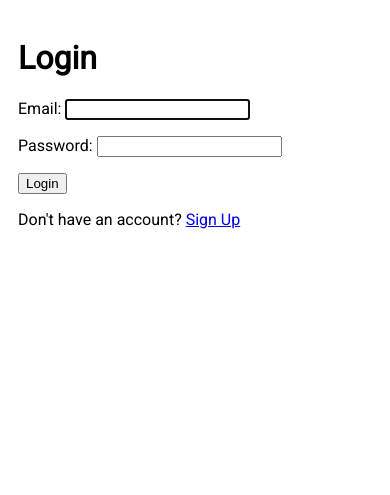
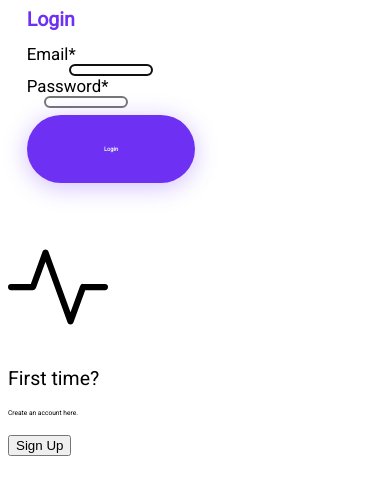
Before and after one commit to RedBrickBurrito/BiorhythmSocialNetwork, a Django app: page /login/ in a window 390 px wide; the page is wider, and only the part inside the window is pictured. Shown: the top 495 px of that part. Run offline with Django 4.2, Linux system fonts and the light colour scheme; some libraries are stand-ins or nearby versions.

Commit message:
BSN-2 Added Login Style

```diff
--- /dev/null
+++ b/static/css/login.css
@@ -0,0 +1,18 @@
+
+
+
+
+@media screen and (max-width: 800px) {
+    .formSignUp, .formLogin {
+      width: 100%;
+      font-size: 2vh;
+    }
+  }
+
+#id_password {
+    color: #231773;
+    font-size: 1.5vw;
+    border-radius: 9px;
+    border-style: solid;
+    font-weight: 400;
+}
--- a/user/templates/user/login.html
+++ b/user/templates/user/login.html
@@ -1,5 +1,6 @@
+{% load static %} {% load crispy_forms_tags %}
 <html>
-<head>
+  <head>
     <title>Login</title>
     <meta charset="utf-8" />
     <meta
@@ -10,20 +11,97 @@
       href="https://fonts.googleapis.com/css2?family=Material+Icons"
       rel="stylesheet"
     />
-    <link rel="preconnect" href="https://fonts.googleapis.com">
-    <link rel="preconnect" href="https://fonts.gstatic.com" crossorigin>
-    <link href="https://fonts.googleapis.com/css2?family=Roboto&display=swap" rel="stylesheet">
-</head>
-<body style="font-family: Roboto;">
-    <div style="width: 450px;  margin: 0 auto; padding: 10px;">
-    <h1>Login</h1>
+    <link rel="preconnect" href="https://fonts.googleapis.com" />
+    <link rel="preconnect" href="https://fonts.gstatic.com" crossorigin />
+    <link
+      rel="stylesheet"
+      type="text/css"
+      href="{% static 'css/login.css' %}"
+    />
+    <link
+      href="https://fonts.googleapis.com/css2?family=Roboto&display=swap"
+      rel="stylesheet"
+    />
+    <style>
+      input.textInput {
+        color: #231773;
+        font-size: 1.5vw;
+        border-radius: 9px;
+        border-style: solid;
+        font-weight: 400;
+      }
+      #id_username {
+        margin-left: 12%;
+      }
+      #id_password {
+        margin-left: 5%;
+      }
+      .loginButton {
+        align-self: center;
+        margin-top: 2%;
+        align-self: center;
+        text-align: center;
+        border-radius: 34px;
+        border-style: none;
+        width: 20vh;
+        height: 8vh;
+        font-size: 1.5vw;
+        font-family: "Roboto";
+        font-weight: 700;
+        background-color: #6e30f2;
+        color: #ebedf2;
+        cursor: pointer;
+        box-shadow: 0px 4px 25px rgba(81, 0, 255, 0.25);
+        -webkit-transition: all 0.3s;
+        -moz-transition: all 0.3s;
+        transition: all 0.3s;
+      }
+      .loginButton:hover {
+        background-color: #49209f;
+        cursor: pointer;
+      }
+    </style>
+  </head>
+  <body style="font-family: Roboto">
+    <div class="formLogin">
+      <h1
+        style="
+          font-size: 5vw;
+          font-weight: 700;
+          margin-left: 5%;
+          color: #6e30f2;
+        "
+      >
+        Login
+      </h1>
 
-    <form method="POST">
-        {% csrf_token %}
-        {{form.as_p}}
-        <input type="submit" value="Login">
-    </form>
-    <p>Don't have an account? <a href="/signup">Sign Up</a></p>
+      <form style="margin-left: 5%" method="POST">
+        {% csrf_token %} {{form | crispy}}
+        <button class="loginButton" type="submit">Login</button>
+      </form>
     </div>
-</body>
+    <div class="formSignUp">
+      <svg
+        style="margin-top: 10%"
+        xmlns="http://www.w3.org/2000/svg"
+        width="100"
+        height="100"
+        fill="currentColor"
+        class="bi bi-activity"
+        viewBox="0 0 16 16"
+      >
+        <path
+          fill-rule="evenodd"
+          d="M6 2a.5.5 0 0 1 .47.33L10 12.036l1.53-4.208A.5.5 0 0 1 12 7.5h3.5a.5.5 0 0 1 0 1h-3.15l-1.88 5.17a.5.5 0 0 1-.94 0L6 3.964 4.47 8.171A.5.5 0 0 1 4 8.5H.5a.5.5 0 0 1 0-1h3.15l1.88-5.17A.5.5 0 0 1 6 2Z"
+        />
+      </svg>
+      <p style="font-size: 5vw; margin-bottom: 5%; margin-top: 8%">
+        First time?
+      </p>
+      <p style="font-size: 1.7vw; margin-bottom: 5%">Create an account here.</p>
+      <button class="signupButton" onclick="window.location.href='/signup';">
+        Sign Up
+      </button>
+    </div>
+  </body>
 </html>
--- a/user/templates/user/signup.html
+++ b/user/templates/user/signup.html
@@ -26,7 +26,7 @@
           <h1 style="font-weight: 700; color: #6E30F2; font-size: 5vw;">Sign Up</h1>
           <form  style="font-size: 1vw;" enctype="multipart/form-data" method="post">
             {% csrf_token %}
-            {{form | crispy}}
+            {{signup_form | crispy}}
             {% buttons %}
             <button  class="registerButton" type="submit" class="btn btn-primary">Register</button>
             {% endbuttons %}
--- a/user/views.py
+++ b/user/views.py
@@ -37,5 +37,5 @@ def SignUpPage(request):
     else:
         form = CustomUserCreationForm()
 
-    context["form"] = form
+    context["signup_form"] = form
     return render(request, "user/signup.html", context)
```
Also changed, not shown: static/css/signup.css (+33 -25 lines), db.sqlite3.
